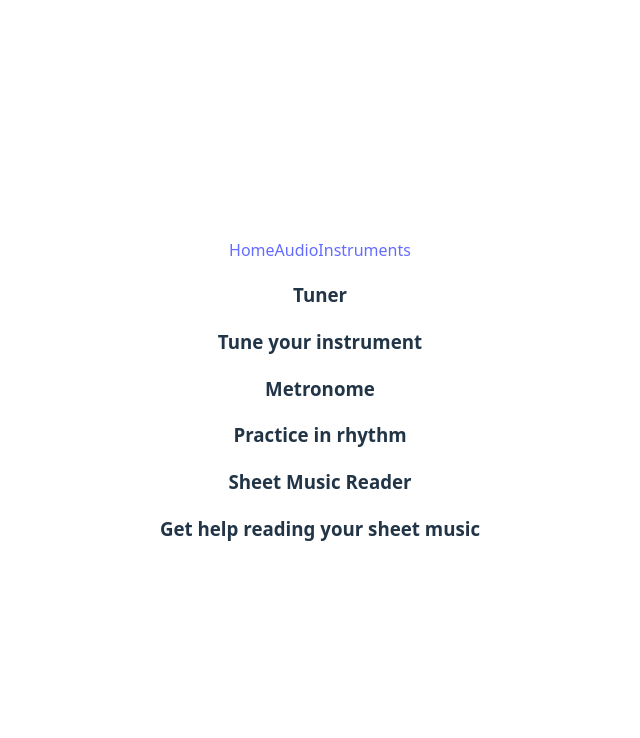
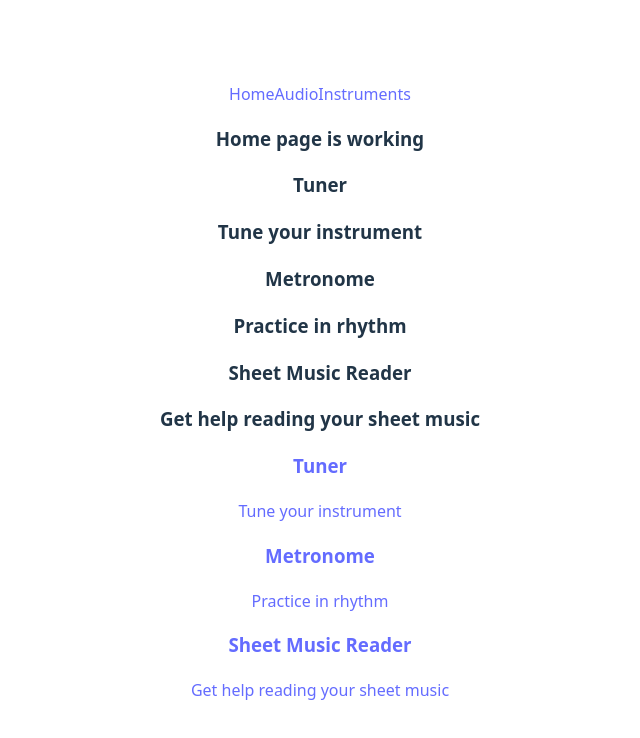
Before and after one commit to ChaseWright294/EyesAndEars, a React (Vite) app in the folder frontend/: page / in a window 1280 px wide. Shown: the top 738 px of the page, without its empty margins (320-960 px from the left). Built offline with nearby package versions, Linux system fonts and the light colour scheme.

Commit message:
Added different pages for each functionality

```diff
--- /dev/null
+++ b/frontend/src/components/FunctionalityCard.jsx
@@ -0,0 +1,15 @@
+import { Link } from "react-router-dom";
+
+function FunctionalityCard({ title, description, link }){
+    return(
+        <div className="functionality-card">
+            <Link to={link} className="card-link">
+                <h3>{title}</h3>
+                <p>{description}</p>
+            </Link>
+        </div>
+    )
+
+}
+
+export default FunctionalityCard
--- a/frontend/src/pages/Home.jsx
+++ b/frontend/src/pages/Home.jsx
@@ -1,4 +1,5 @@
 import HomeCard from "../components/HomeCard"
+import FunctionalityCard from "../components/FunctionalityCard"
 
 function Home() {
     const pages = [
@@ -16,13 +17,46 @@ function Home() {
       }
     ]
 
+    const functionalities = [
+      {
+        title: "Tuner",
+        description: "Tune your instrument",
+        link: "/tuner"
+      },
+      {
+        title: "Metronome",
+        description: "Practice in rhythm",
+        link: "/metronome"
+      },
+      {
+        title: "Sheet Music Reader",
+        description: "Get help reading your sheet music",
+        link: "/sheetmusic"
+
+      }
+    ]
+
     return (
       <div>
+        <h3>Home page is working</h3>
         <HomeCard page={pages[0]}></HomeCard>
         <HomeCard page={pages[1]}></HomeCard>
         <HomeCard page={pages[2]}></HomeCard>
+
+        {functionalities.map((func, index) => (
+          <FunctionalityCard
+            key={index}
+            title={func.title}
+            description={func.description}
+            link={func.link}
+          />
+
+        ))}
       </div>
+
+
     )
+
   }
 
   export default Home
```
Also changed, not shown: frontend/src/pages/Metronome.jsx (added, +9 -0 lines), frontend/src/pages/SheetMusicReader.jsx (added, +9 -0 lines), frontend/src/pages/Tuner.jsx (added, +9 -0 lines).
